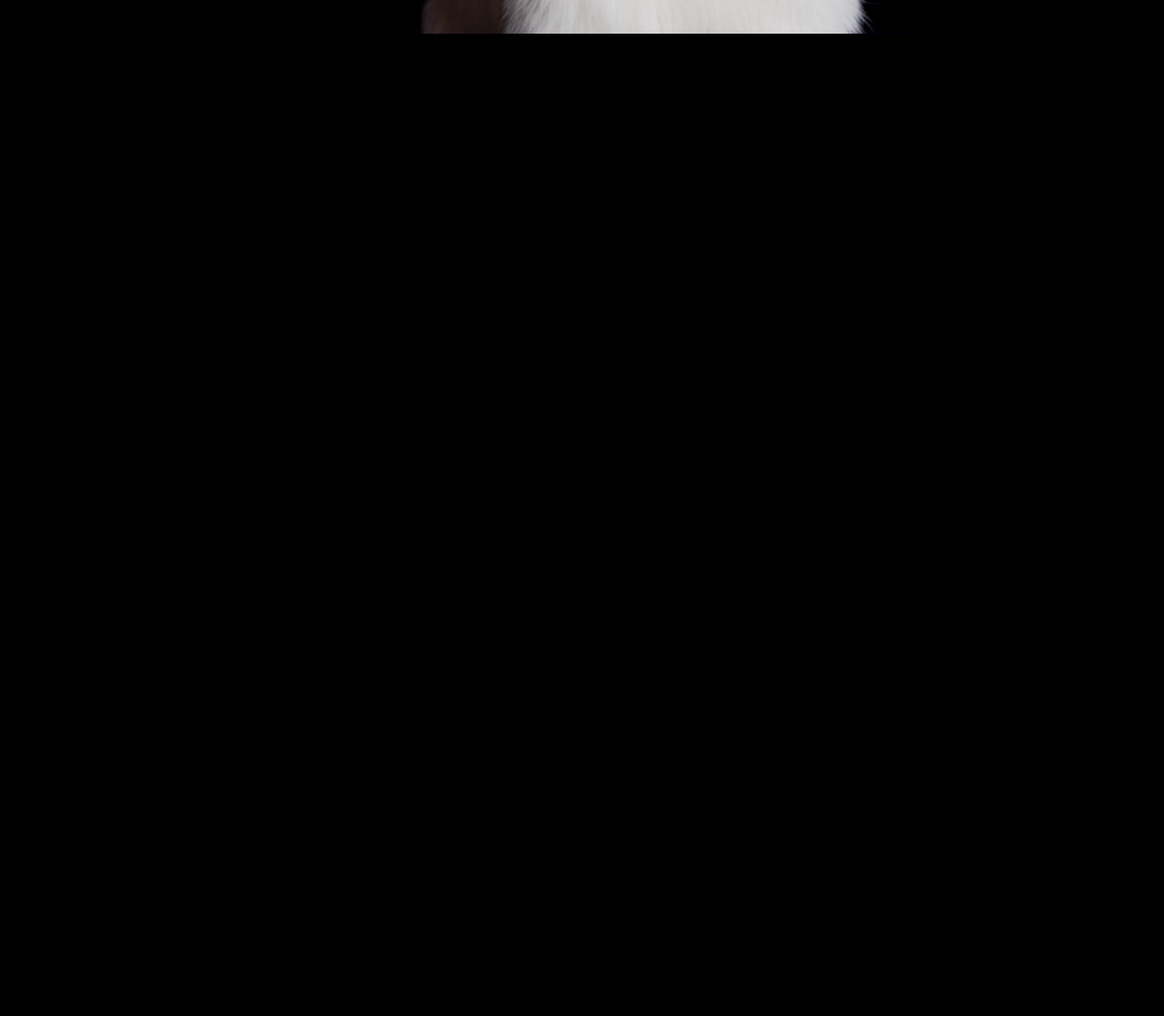
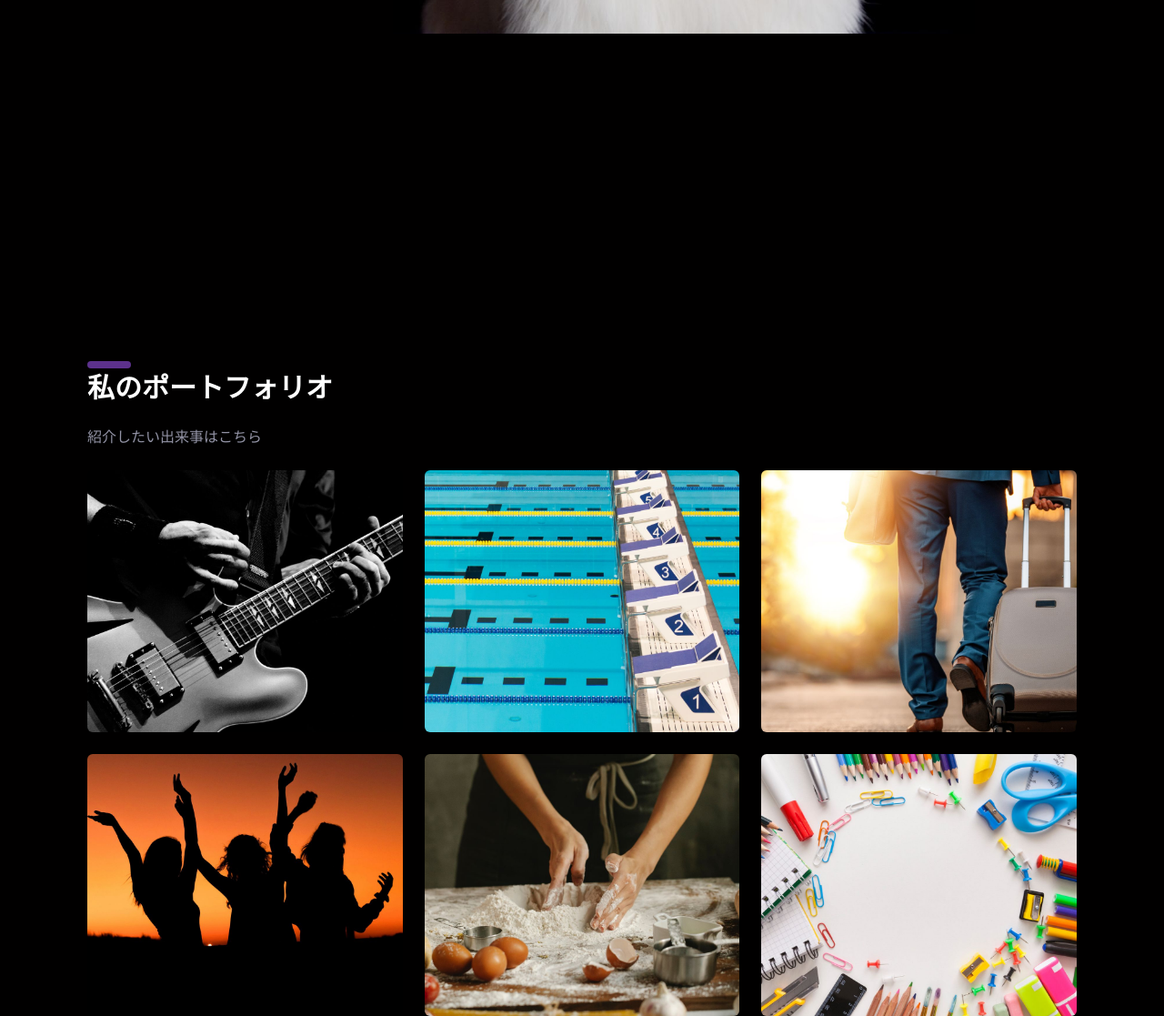
Before and after one commit to Takashi-Matsumura/STC2023-portfolio, a website: page src/index.html in a window 1280 px wide. Shown: the part 611-1728 px from the top of the page at 91% size. Before the commit the page ends 800 px from the top, so only its background shows below. Drawn offline with Linux system fonts and the light colour scheme.

Commit message:
portfolio section

```diff
--- a/src/index.html
+++ b/src/index.html
@@ -53,7 +53,7 @@
       </div>
     </header>
 
-    <!-- Hirosection -->
+    <!-- Hiro section -->
     <div
       id="home"
       class="container mt-16 flex justify-between items-center mx-auto px-8 md:px-14 lg:px-24 w-full"
@@ -83,5 +83,49 @@
         />
       </div>
     </div>
+
+    <!-- Portfolio section -->
+    <div
+      id="portfolio"
+      class="container mt-64 flex justify-between items-center mx-auto px-8 md:px-14 lg:px-24 w-full"
+    >
+      <section class="w-full">
+        <h2 class="secondary-title">私のポートフォリオ</h2>
+        <p class="section-paragraph">紹介したい出来事はこちら</p>
+
+        <div class="grid lg:grid-cols-3 md:grid-cols-2 grid-cols-1 gap-6">
+          <img
+            src="./images/event1.jpg"
+            alt=""
+            class="w-full h-36 lg:h-72 object-cover rounded-md cursor-pointer"
+          />
+          <img
+            src="./images/event2.jpg"
+            alt=""
+            class="w-full h-36 lg:h-72 object-cover rounded-md cursor-pointer"
+          />
+          <img
+            src="./images/event3.jpg"
+            alt=""
+            class="w-full h-36 lg:h-72 object-cover rounded-md cursor-pointer"
+          />
+          <img
+            src="./images/event4.jpg"
+            alt=""
+            class="w-full h-36 lg:h-72 object-cover rounded-md cursor-pointer"
+          />
+          <img
+            src="./images/event5.jpg"
+            alt=""
+            class="w-full h-36 lg:h-72 object-cover rounded-md cursor-pointer"
+          />
+          <img
+            src="./images/event6.jpg"
+            alt=""
+            class="w-full h-36 lg:h-72 object-cover rounded-md cursor-pointer"
+          />
+        </div>
+      </section>
+    </div>
   </body>
 </html>
--- a/src/input.css
+++ b/src/input.css
@@ -1,3 +1,16 @@
 @tailwind base;
 @tailwind components;
 @tailwind utilities;
+
+.secondary-title {
+  @apply text-3xl font-bold;
+}
+
+.secondary-title::before {
+  content: "";
+  @apply block w-12 h-2 bg-theme rounded-full mb-1;
+}
+
+.section-paragraph {
+  @apply text-secondary my-6 w-full max-w-3xl;
+}
--- a/tailwind.config.js
+++ b/tailwind.config.js
@@ -7,6 +7,7 @@ module.exports = {
         body: "#010000",
         "selected-text": "#A3A3FF",
         theme: "#5c318c",
+        secondary: "#9292A4",
       },
     },
     fontFamily: {
```
Also changed, not shown: dist/output.css, src/images/event1.jpg (added), src/images/event2.jpg (added), src/images/event3.jpg (added), src/images/event4.jpg (added), src/images/event5.jpg (added), src/images/event6.jpg (added), src/images/event7.jpg (added), src/images/event8.jpg (added).
